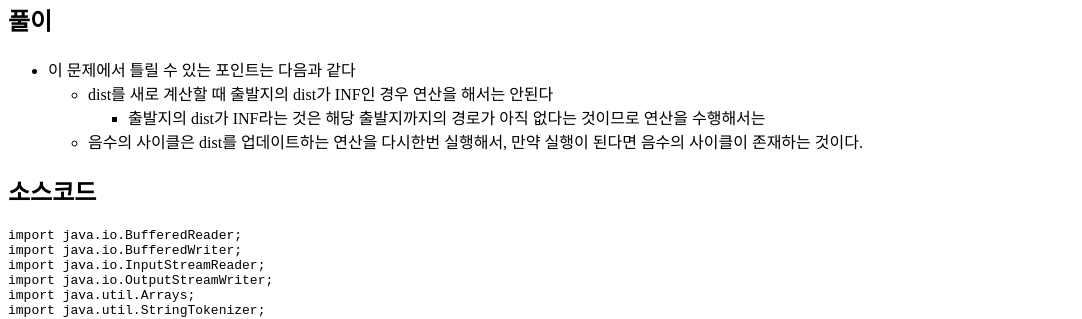
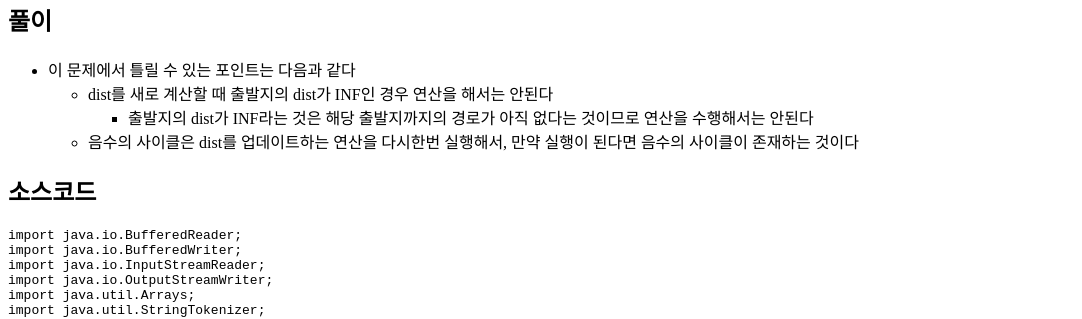
Before and after one commit to ByoungJoonIm/ByoungJoonIm.github.io, a Jekyll site: the page built from _posts/2019-11-28-baekjoon-11657.md, in a window 1280 px wide and 900 px high, scrolled down 662 px. Shown: the part 150-469 px from the top of the window, without its empty margins (0-1082 px from the left). Built offline with Jekyll 4.4.1, drawn with Linux system fonts in a browser that asks for light colours; comment, search, counter and statistics services are not loaded; a style sheet for code colours, icons or effects is not loaded.

Commit message:
Update 2019-11-28-baekjoon-11657.md

````diff
--- a/_posts/2019-11-28-baekjoon-11657.md
+++ b/_posts/2019-11-28-baekjoon-11657.md
@@ -26,8 +26,8 @@ tags: algorithm java backjoon
 ## 풀이
 - 이 문제에서 틀릴 수 있는 포인트는 다음과 같다
   - dist를 새로 계산할 때 출발지의 dist가 INF인 경우 연산을 해서는 안된다
-    - 출발지의 dist가 INF라는 것은 해당 출발지까지의 경로가 아직 없다는 것이므로 연산을 수행해서는
-  - 음수의 사이클은 dist를 업데이트하는 연산을 다시한번 실행해서, 만약 실행이 된다면 음수의 사이클이 존재하는 것이다.
+    - 출발지의 dist가 INF라는 것은 해당 출발지까지의 경로가 아직 없다는 것이므로 연산을 수행해서는 안된다
+  - 음수의 사이클은 dist를 업데이트하는 연산을 다시한번 실행해서, 만약 실행이 된다면 음수의 사이클이 존재하는 것이다
 
 ## 소스코드
 ```java
````
